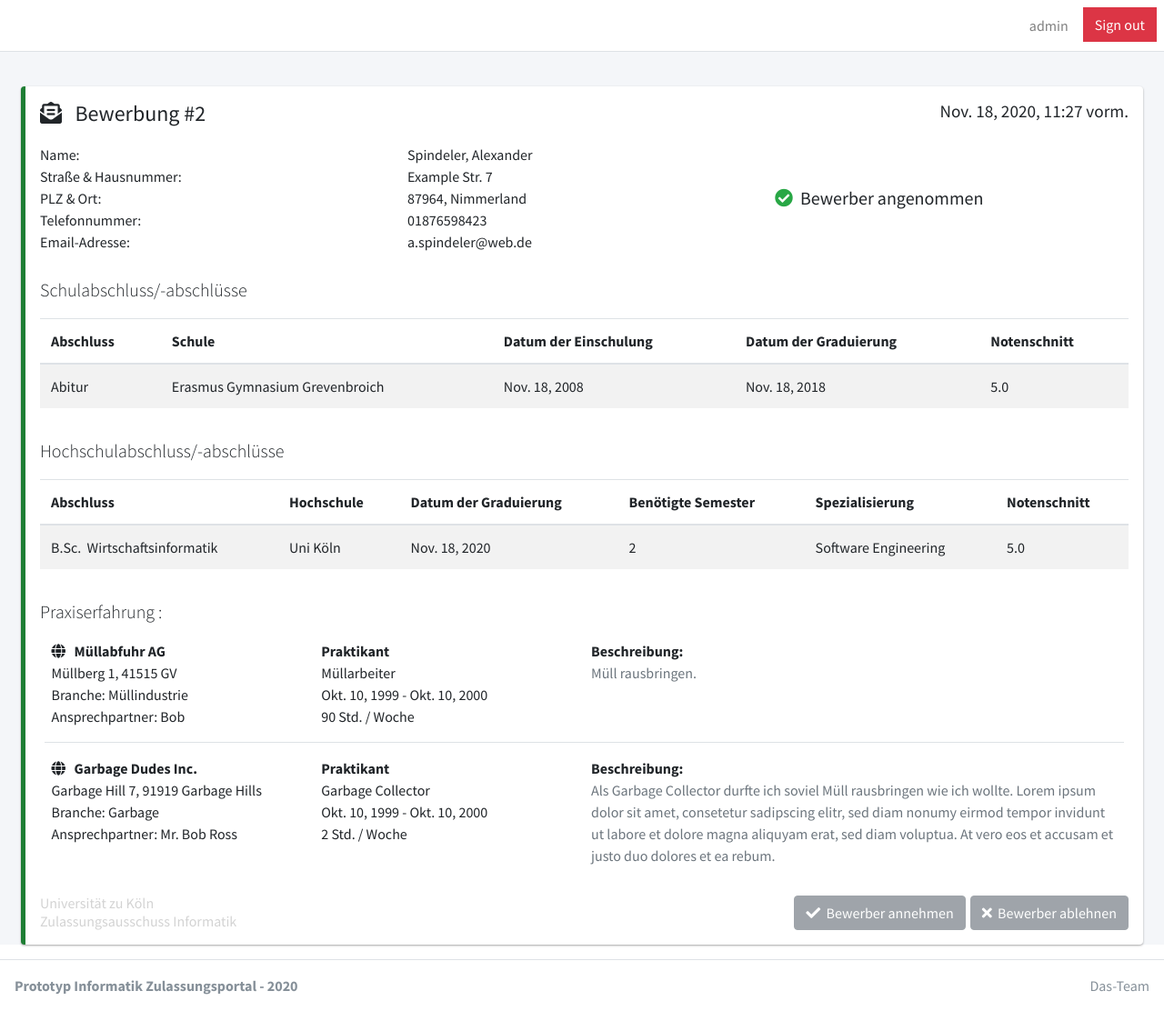
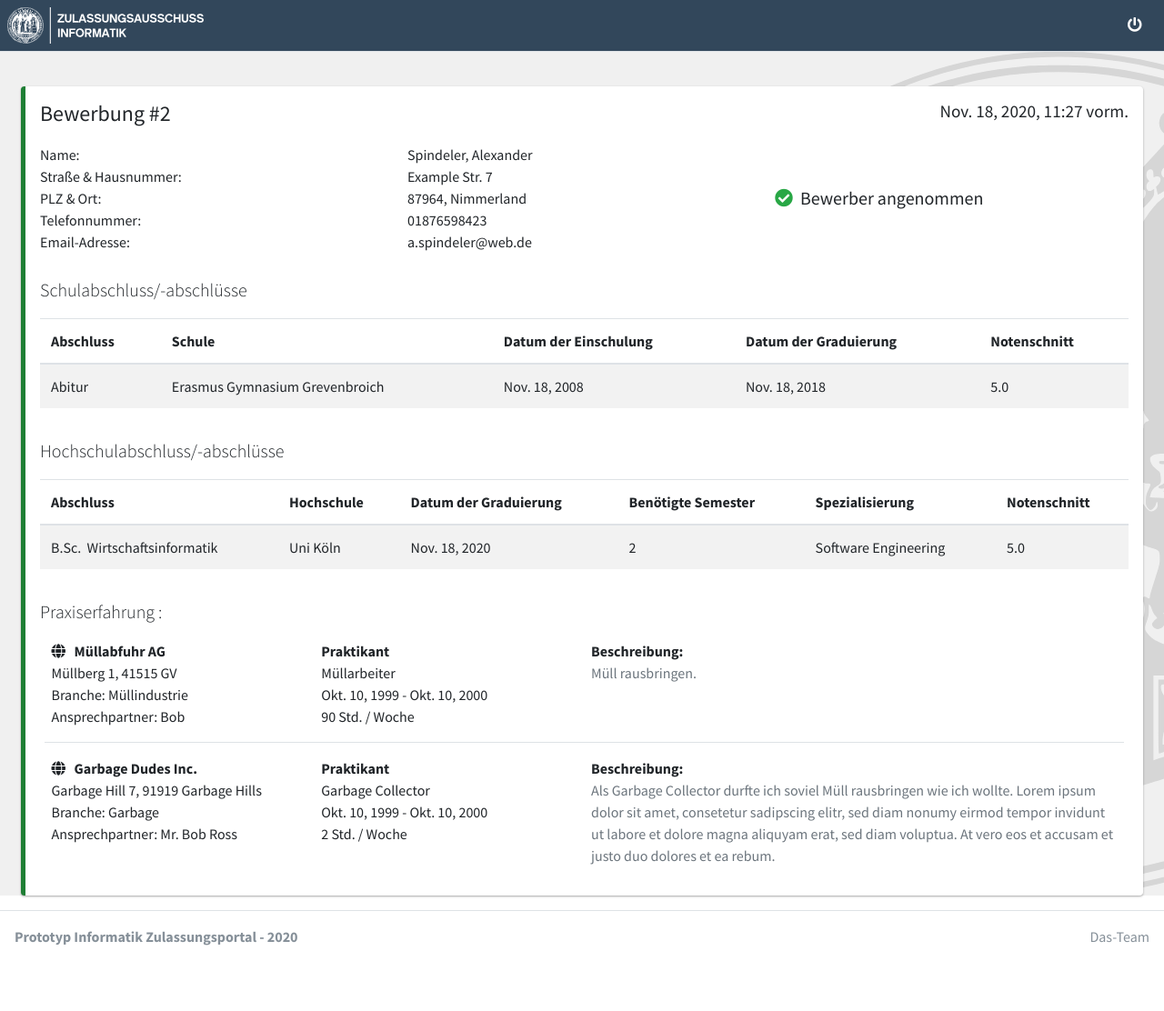
Before and after one commit to LHumpe/Assignment_Zulassungsystem, a Django app: page /approveapplication/2/ in a window 1280 px wide. Shown: the whole page at 91% size. After the commit the page ends 1040 px from the top, so only its background shows below. Run offline with Django 3.2, Linux system fonts and the light colour scheme; a user stored in the database is signed in; data comes from the database, SQL or seed files in the repository; both versions use the stored data as it was after the commit; some libraries are stand-ins or nearby versions.

Commit message:
SA1-58 initial push: new design

```diff
--- a/templates/admissionspace/admission/application_admission.html
+++ b/templates/admissionspace/admission/application_admission.html
@@ -21,7 +21,7 @@ p-3 mb-3">
             <div class="row">
                 <div class="col-12">
                     <h4>
-                        <i class="fas fa-envelope-open-text"></i> &nbsp; Bewerbung #{{ bewerbung.id }}
+                         Bewerbung #{{ bewerbung.id }}
                         <small class="float-right">{{ bewerbung.date_of_entry }}<br></small>
                     </h4>
                 </div>
@@ -254,6 +254,7 @@ p-3 mb-3">
 
 
 
+{% if bewerbung.status == 'P' %}
 
             <!-- /.row -->
 
@@ -261,11 +262,11 @@ p-3 mb-3">
             <div class="row no-print" style="margin-top: 16px;">
                 <div class="col-12">
 
-                    <h6 class="float-left " style="position: absolute;
-	bottom: 0; margin-bottom:0; color: lightgrey ">
+                    <p class="float-left " style="position: absolute;
+	                bottom: 0; margin-bottom:0; color: red ">
 
-                        Universität zu Köln <br> Zulassungsausschuss Informatik
-                    </h6>
+                        Achtung: Sobald sie eine Bewerbung beantwortet haben, kann diese Aktion <br> lediglich durch einen Systemadministrator rückgängig gemacht werden!
+                    </p>
 
 
                     <form method="post">
@@ -279,9 +280,8 @@ p-3 mb-3">
                         <button type="submit" onclick="javascript: document.getElementById('id_status').value='D'"
 
 
-                      {% if bewerbung.status != 'P' %} class="btn disabled btn-secondary float-right" disabled
-                      {% else %} class="btn btn-danger float-right"
-                                    {% endif %}
+                      class="btn btn-danger float-right"
+
                      >
                             <i class="fas fa-times"></i>&nbsp; Bewerber ablehnen
                         </button>
@@ -292,9 +292,8 @@ p-3 mb-3">
 
                                  style="margin-right: 5px;"
 
-                        {% if bewerbung.status != 'P' %} class="btn disabled btn-secondary float-right" disabled
-                      {% else %} class="btn btn-success float-right"
-                                    {% endif %}
+                        class="btn btn-success float-right"
+
 
                         ><i class="fas fa-check"></i>&nbsp;
                             Bewerber annehmen
@@ -306,6 +305,8 @@ p-3 mb-3">
 
                 </div>
             </div>
+         {% else %}
+                                    {% endif %}
         </div>
         <!-- /.invoice -->
     </div>
--- a/templates/base.html
+++ b/templates/base.html
@@ -17,23 +17,68 @@ scratch. This page gets rid of all links and provides the needed markup only.
     <link rel="stylesheet" href="{% static 'plugins/fontawesome-free/css/all.min.css' %}">
     <!-- Theme style -->
     <link rel="stylesheet" href="{% static 'dist/css/adminlte.min.css' %}">
+
+
+
+    <link rel="preconnect" href="https://fonts.gstatic.com">
+<link href="https://fonts.googleapis.com/css2?family=Open+Sans:ital,wght@0,300;0,400;0,600;0,700;0,800;1,300;1,400;1,600;1,700;1,800&display=swap" rel="stylesheet">
+
 </head>
 
 <body class="hold-transition sidebar-mini layout-top-nav">
 <div class="wrapper">
 
     <!-- Navbar -->
-    <nav class="main-header navbar navbar-expand navbar-white navbar-light">
+    <nav class="main-header navbar navbar-expand navbar-white navbar-light" style="background-color: #32475b">
         <!-- Left navbar links -->
         <ul class="navbar-nav">
+<li class="nav-item">
+        <img src="/static/dist/svg/logo-zulassungsausschuss-informatik.svg" alt="Universität zu Köln - Zulassungsausschuss Informatik" width="auto" height="40px"  >
+      </li>
+        </ul>
 
-        </ul>
+
+
+
+
+
+
+
         <ul class="navbar-nav ml-auto">
-            <li class="nav-item">
-                <a href="#" class="nav-link">{{ user.username }}</a>
+            <li class="nav-item nav-link">
+            <div>
+                <a  style="color:white; padding-bottom: 0; ">
+
+
+
+
+
+                    {{ user.first_name }} {{ user.last_name }}
+
+
+
+
+
+                </a>
+
+            <a  style="color:white; font-style:italic; padding-top: 0;">
+
+                {% if user.is_bewerber %}
+                                &nbsp;(Bewerber)
+                            {% elif user.is_ausschuss %}
+                                &nbsp;(Zulassungsausschussmitglied)
+
+                            {% else %}
+
+                            {% endif %}
+
+
+            </a>
+            </div>
             </li>
             <li class="nav-item">
-                <a href="{% url 'signout' %}" class="btn btn-danger btn-flat">Sign out</a>
+                <a href="{% url 'signout' %}" class="btn btn-flat"><i class="fas fa-power-off" style="color:white"></i>&nbsp;</a>
+
             </li>
 
         </ul>
@@ -42,7 +87,13 @@ scratch. This page gets rid of all links and provides the needed markup only.
 
 
     <!-- Content Wrapper. Contains page content -->
-    <div class="content-wrapper">
+    <div class="content-wrapper" style="background-image: url('/static/dist/svg/logo-uni-köln.svg'); background-size:auto 100%;    background-repeat: no-repeat;
+  background-attachment: fixed;
+  background-position: center right;
+  background-color: #f0f0f0;
+
+
+">
         <!-- Content Header (Page header) -->
         <div class="content-header">
             <div class="container-fluid">
```
Also changed, not shown: db.sqlite3, static/dist/svg/logo-uni-köln.svg (added), static/dist/svg/logo-zulassungsausschuss-informatik.svg (added).
